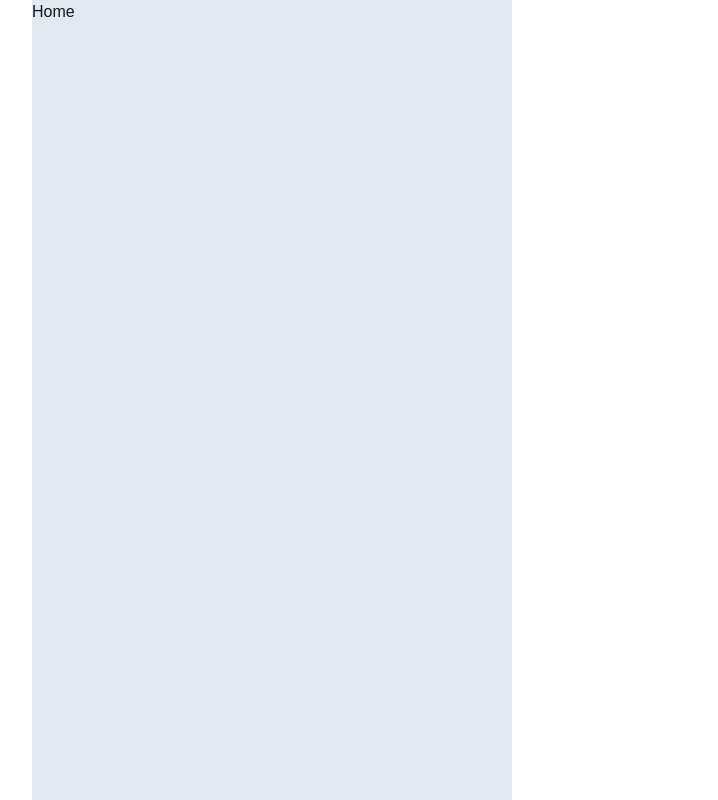
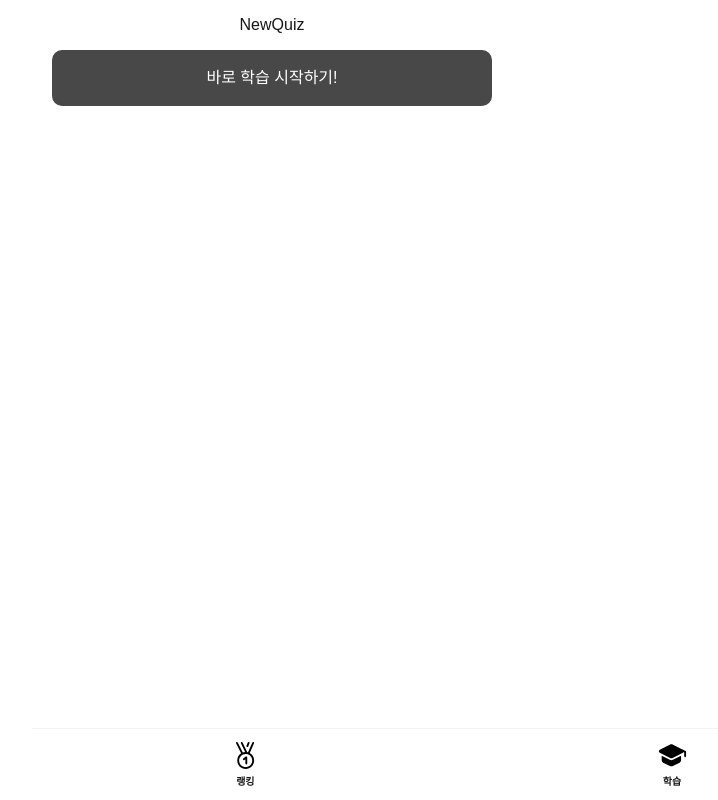
Before and after one commit to POTENDAY-NEWQUIZ/NEWQUIZ-FE, a Next.js app: page / in a window 1280 px wide. Shown: the whole page, without its empty margins (368-1086 px from the left). Built offline with nearby package versions, Linux system fonts and the light colour scheme; a web font is replaced by a local one.

Commit message:
[feat] : 페이지 레이아웃 수정 및 컴포넌트 배치

```diff
--- a/src/app/article/page.tsx
+++ b/src/app/article/page.tsx
@@ -1,5 +1,17 @@
+import Header from "@components/header";
+import BackButton from "@components/button/back-button";
+import Blank from "@components/button/blank";
+
 const ArticleList = () => {
-  return <div>기사 분야 선택</div>;
+  return (
+    <div>
+      <Header
+        title="분야 선택하기"
+        leftChild={<BackButton />}
+        rightChild={<Blank />}
+      />
+    </div>
+  );
 };
 
 export default ArticleList;
--- a/src/app/layout.tsx
+++ b/src/app/layout.tsx
@@ -21,7 +21,7 @@ export default function RootLayout({
   return (
     <html lang="en">
       <body className={`${pretendard.className} antialiased`}>
-        <div className="max-w-[480px] min-h-screen mx-auto bg-slate-200">
+        <div className="max-w-[480px] min-h-screen mx-auto">
           {children}
         </div>
       </body>
--- a/src/app/page.tsx
+++ b/src/app/page.tsx
@@ -1,5 +1,19 @@
+import Header from "@components/header";
+import Navigator from "@components/navigator";
+import Button from "@components/button/button";
+
 const Home = () => {
-  return <div>Home</div>;
+  return (
+    <div>
+      <Header title="NewQuiz" />
+      <Button
+        text="바로 학습 시작하기!"
+        type="active"
+        link="/article"
+      />
+      <Navigator />
+    </div>
+  );
 };
 
 export default Home;
```
